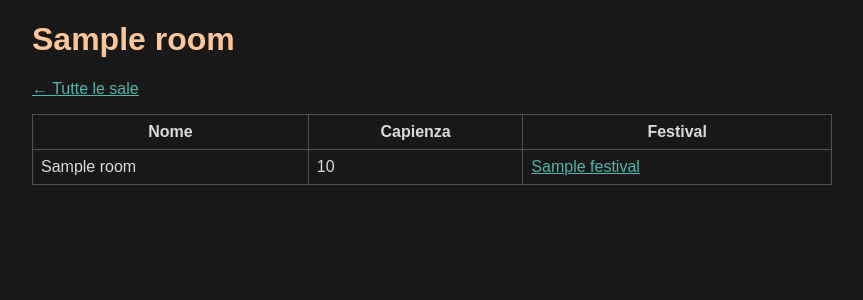
After one commit to vladfr01/siw-festival, a Spring Boot app: page /rooms/1 in a window 1280 px wide. The commit adds this page. Shown: the top 300 px of the page, without its empty margins (208-1071 px from the left). Run offline with Spring Boot 4, Linux system fonts and the light colour scheme; tables that the repository leaves empty hold one stand-in row (values such as "Sample post").

Commit message:
Entita Room collegata a Festival

```diff
--- a/src/main/java/it/uniroma3/siw/controller/DirectorController.java
+++ b/src/main/java/it/uniroma3/siw/controller/DirectorController.java
@@ -22,6 +22,7 @@ public class DirectorController{
         this.directorService = directorService;
     }
 
+    //il cameriere mostra tuttu il menu dei registi
     @GetMapping("/directors")
     public String list(Model model){
         model.addAttribute("directors", directorService.findAll());
@@ -41,7 +42,7 @@ public class DirectorController{
         return "redirect:/directors/" + saved.getId();
     }
 
-
+    //il cameriere mostra al cliente il direttore con quel specifico id (quindi il cliente ha scelto un direttore specifico)
     @GetMapping("/directors/{id}")
     public String show(@PathVariable Long id, Model model){
         Optional<Director> director = directorService.findById(id);
--- /dev/null
+++ b/src/main/java/it/uniroma3/siw/controller/RoomController.java
@@ -0,0 +1,39 @@
+//CAMERIERE
+package it.uniroma3.siw.controller;
+
+import it.uniroma3.siw.model.Room;
+import it.uniroma3.siw.service.RoomService;
+import org.springframework.stereotype.Controller; //cartellino che dice che qeusta classe e' il cameriere
+import org.springframework.ui.Model; //il vassoio del cameriere, serve a metterci i dati sfornati dal cuoco in modo da poterli dare alla pagina HTML
+import org.springframework.web.bind.annotation.GetMapping; //serve al cameriere per capire cosa vuole il cliente
+import org.springframework.web.bind.annotation.PathVariable; //serve a leggere le informazioni variabili dentro al sito internet
+
+import java.util.Optional;
+
+
+@Controller
+public class RoomController {
+
+    //creiamo la variabile cameriere e poi assegnamo questa variabile al cuoco tramite costrutture
+    private final RoomService roomService;
+    public RoomController(RoomService roomService){
+        this.roomService = roomService;
+    }
+
+    @GetMapping("/rooms") //se l'utente digita sul browser www.sit.it/movies, sio attiva qeusto metodo
+    public String list(Model model){
+        model.addAttribute("rooms", roomService.findAll()); //il cameriere prende la lista di film ricevutra dal cuoco e la appoggia sul suo vassoio | cuoco mi dai tutti i film??
+        return "rooms/list";
+    }
+
+    //stessa roba ma voglio vedere i dettagli sul film SPECIFICO
+    @GetMapping("/rooms/{id}")
+    public String show(@PathVariable Long id, Model model) {
+        Optional<Room> room = roomService.findById(id);
+        if (room.isEmpty()) {
+            return "redirect:/rooms";
+        }
+        model.addAttribute("room", room.get());
+        return "rooms/show";
+    }
+}
--- a/src/main/java/it/uniroma3/siw/repository/FestivalRepository.java
+++ b/src/main/java/it/uniroma3/siw/repository/FestivalRepository.java
@@ -1,6 +1,9 @@
 package it.uniroma3.siw.repository;
 import org.springframework.data.jpa.repository.JpaRepository;
 import it.uniroma3.siw.model.Festival;
+import java.util.List;
 
 public interface FestivalRepository extends JpaRepository<Festival, Long> {
+    //il magazziniere impara la richiesta (trova tutti i festival di cannes)
+    List<Festival> findByCityContainingIgnoreCase(String city);
 }
--- a/src/main/java/it/uniroma3/siw/service/FestivalService.java
+++ b/src/main/java/it/uniroma3/siw/service/FestivalService.java
@@ -21,4 +21,8 @@ public class FestivalService {
     public Festival save(Festival festival){
         return festivalRepository.save(festival);
     }
+
+    public List<Festival> findByCity(String city){
+        return festivalRepository.findByCityContainingIgnoreCase(city);
+    }
 }
--- a/src/main/resources/import.sql
+++ b/src/main/resources/import.sql
@@ -14,6 +14,12 @@ insert into festival (id, name, city, edition, start_date, end_date) values (nex
 insert into festival (id, name, city, edition, start_date, end_date) values (nextval('festival_seq'), 'Festival di Cannes', 'Cannes', '78ª edizione', '2025-05-13', '2025-05-24');
 insert into festival (id, name, city, edition, start_date, end_date) values (nextval('festival_seq'), 'Berlinale', 'Berlino', '75ª edizione', '2025-02-13', '2025-02-23');
 
+insert into room (id, name, capacity, festival_id) values (nextval('room_seq'), 'Sala Grande', 1000, (select id from festival where name = 'Mostra del Cinema di Venezia'));
+insert into room (id, name, capacity, festival_id) values (nextval('room_seq'), 'Sala Darsena', 1400, (select id from festival where name = 'Mostra del Cinema di Venezia'));
+insert into room (id, name, capacity, festival_id) values (nextval('room_seq'), 'Grand Théâtre Lumière', 2300, (select id from festival where name = 'Festival di Cannes'));
+insert into room (id, name, capacity, festival_id) values (nextval('room_seq'), 'Salle Debussy', 1000, (select id from festival where name = 'Festival di Cannes'));
+insert into room (id, name, capacity, festival_id) values (nextval('room_seq'), 'Berlinale Palast', 1600, (select id from festival where name = 'Berlinale'));
+
 insert into festival_movie (festival_id, movie_id) values ((select id from festival where name = 'Mostra del Cinema di Venezia'), (select id from movie where title = 'Oppenheimer'));
 insert into festival_movie (festival_id, movie_id) values ((select id from festival where name = 'Mostra del Cinema di Venezia'), (select id from movie where title = 'Nuovo Cinema Paradiso'));
 insert into festival_movie (festival_id, movie_id) values ((select id from festival where name = 'Festival di Cannes'), (select id from movie where title = 'La grande bellezza'));
--- a/src/main/resources/static/css/style.css
+++ b/src/main/resources/static/css/style.css
@@ -68,3 +68,7 @@ nav a{
     background-color: #2e2e2e;
     transform: translateY(-4px);
 }
+
+.search {
+    margin-bottom: 40px;
+}
--- a/src/main/resources/templates/festivals/list.html
+++ b/src/main/resources/templates/festivals/list.html
@@ -10,6 +10,12 @@
 <p><a href="/">Torna alla home</a></p>
 <p><a href="/festivals/new">+ Aggiungi festival</a></p>
 
+<form class="search" th:action="@{/festivals}" method="get">
+    <input type="text" name="city" th:value="${city}" placeholder="Cerca per città">
+    <button type="submit">Cerca</button>
+    <a href="/festivals">Mostra tutti</a>
+</form>
+
 <p th:if="${festivals.isEmpty()}">Non ci sono festival nel sistema.</p>
 
 <section class="film-grid">
--- a/src/main/resources/templates/index.html
+++ b/src/main/resources/templates/index.html
@@ -11,5 +11,6 @@
     <p><a href="/movies">Vai all'elenco dei Film</a></p>
     <p><a href="/directors">Vai all'elenco dei Registi</a></p>
     <p><a href="/festivals">Vai all'elenco dei Festival</a></p>
+    <p><a href="/rooms">Vai all'elenco delle Sale</a></p>
 </body>
 </html>
--- /dev/null
+++ b/src/main/resources/templates/rooms/show.html
@@ -0,0 +1,29 @@
+<!DOCTYPE html>
+<html lang="it" xmlns:th="http://www.thymeleaf.org">
+<head>
+    <meta charset="UTF-8">
+    <title th:text="${room.name}">Sala</title>
+    <link rel="stylesheet" href="/css/style.css">
+</head>
+<body>
+<h1 th:text="${room.name}">Nome della sala</h1>
+<p><a href="/rooms">← Tutte le sale</a></p>
+
+<table>
+    <tr><th>Nome</th><th>Capienza</th><th>Festival</th></tr>
+    <tr>
+        <td th:text="${room.name}">Sala 1</td>
+        <td th:text="${room.capacity}">250</td>
+        <td>
+            <a th:if="${room.festival}" th:href="@{/festivals/{id}(id=${room.festival.id})}"
+               th:text="${room.festival.name}"> Festival di Cannes
+            </a>
+            <span th:unless="${room.festival}">Non specificato</span>
+        </td>
+    </tr>
+
+</table>
+
+
+</body>
+</html>
```
Also changed, not shown: src/main/java/it/uniroma3/siw/controller/FestivalController.java (+12 -10 lines), src/main/java/it/uniroma3/siw/model/Festival.java (+8 -0 lines), src/main/java/it/uniroma3/siw/model/Room.java (added, +40 -0 lines), src/main/java/it/uniroma3/siw/repository/RoomRepository.java (added, +11 -0 lines), src/main/java/it/uniroma3/siw/service/RoomService.java (added, +32 -0 lines), src/main/resources/templates/festivals/show.html (+8 -1 lines), src/main/resources/templates/rooms/list.html (added, +22 -0 lines).
